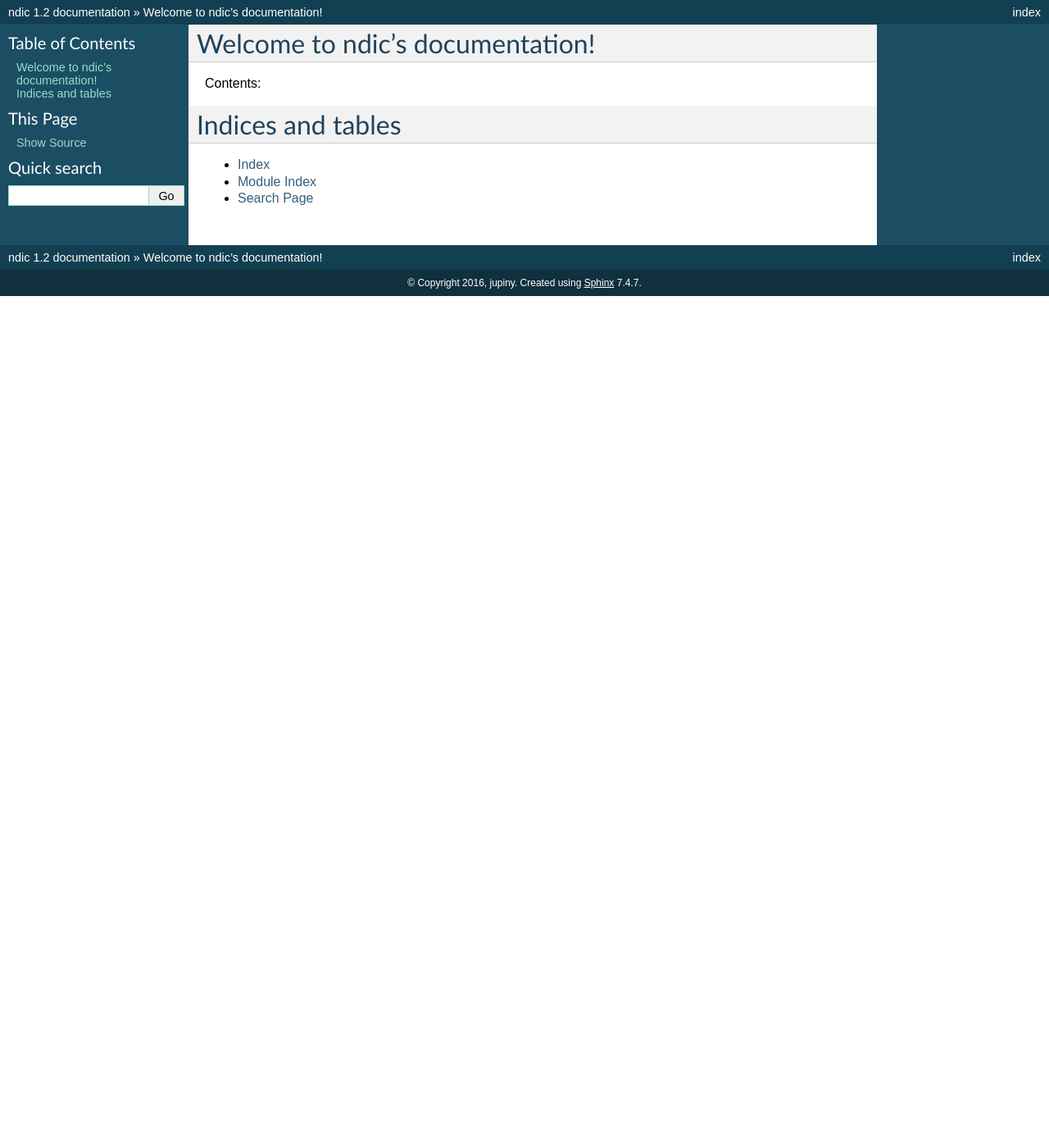
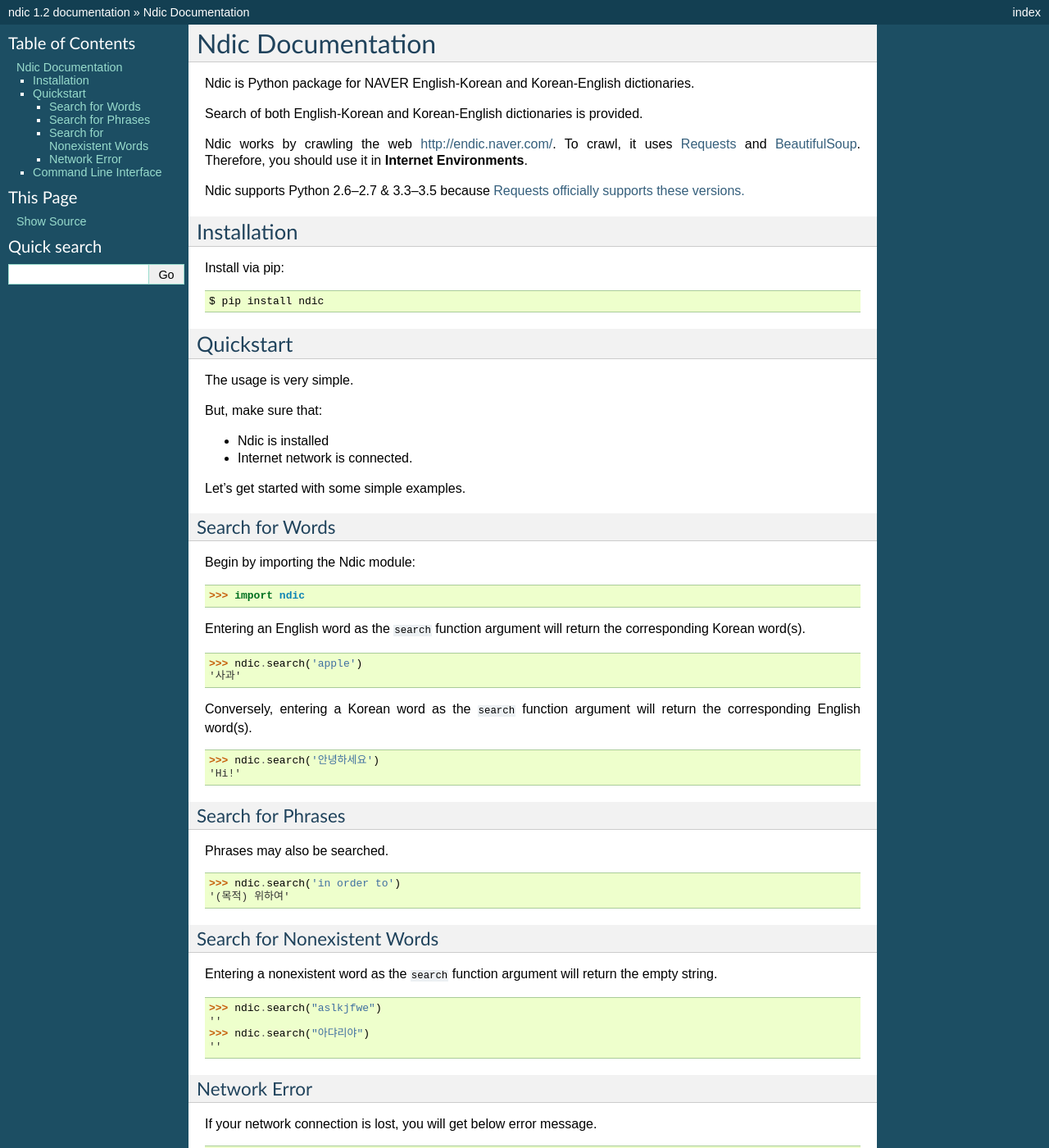
Before and after one commit to jupiny/ndic, a Sphinx documentation site: the page built from docs/index.rst, in a window 1280 px wide and 1400 px high. Shown: the whole window at 82% size. Built offline with Sphinx 7.4.7, drawn with Linux system fonts in a browser that asks for light colours; some of the changed text lies outside the part shown.

Commit message:
update index reStructuredText for documentation

```diff
--- a/docs/index.rst
+++ b/docs/index.rst
@@ -3,19 +3,117 @@
    You can adapt this file completely to your liking, but it should at least
    contain the root `toctree` directive.
 
-Welcome to ndic's documentation!
-================================
-
-Contents:
+Ndic Documentation
+******************
 
 .. toctree::
    :maxdepth: 2
 
+Ndic is Python package for NAVER English-Korean and Korean-English dictionaries.
+
+Search of both English-Korean and Korean-English dictionaries is provided.
+
+Ndic works by crawling the web http://endic.naver.com/. To crawl, it
+uses `Requests`_ and `BeautifulSoup`_. Therefore, you should use it in **Internet Environments**.
+
+Ndic supports Python 2.6–2.7 & 3.3–3.5 because `Requests officially
+supports these versions.`_
 
 
-Indices and tables
-==================
+Installation
+============
 
-* :ref:`genindex`
-* :ref:`modindex`
-* :ref:`search`
+Install via pip:
+
+::
+
+    $ pip install ndic
+
+Quickstart
+===========
+
+The usage is very simple.
+
+But, make sure that:
+
+* Ndic is installed
+* Internet network is connected.
+
+Let's get started with some simple examples.
+
+Search for Words
+----------------
+
+Begin by importing the Ndic module:
+
+::
+
+    >>> import ndic
+
+Entering an English word as the ``search`` function argument will return the
+corresponding Korean word(s).
+
+::
+
+    >>> ndic.search('apple')
+    '사과'
+
+Conversely, entering a Korean word as the ``search`` function argument will return
+the corresponding English word(s).
+
+::
+
+    >>> ndic.search('안녕하세요')
+    'Hi!'
+
+Search for Phrases
+------------------
+
+Phrases may also be searched.
+
+::
+
+    >>> ndic.search('in order to')
+    '(목적) 위하여'
+
+Search for Nonexistent Words
+----------------------------
+
+Entering a nonexistent word as the ``search`` function argument will return the
+empty string.
+
+::
+
+    >>> ndic.search("aslkjfwe")
+    ''
+    >>> ndic.search("아댜리야")
+    ''
+
+Network Error
+-------------
+
+If your network connection is lost, you will get below error message.
+
+::
+
+    >>> ndic.search('...')
+    NdicConnectionError: Network connection is lost. Please check the connection to the Internet.
+
+Command Line Interface
+======================
+
+Furthermore, Ndic supports CLI(Command Line System).
+
+So you can use it
+in command line and get the return value of the ``search`` fuction in terminals. It works
+by `Click`_.
+
+::
+
+    $ ndic love
+    (특히 가족・친구에 대한) 사랑
+
+.. _Requests: http://docs.python-requests.org/en/master/
+.. _BeautifulSoup: https://www.crummy.com/software/BeautifulSoup/bs4/doc/
+.. _Requests officially supports these versions.: https://github.com/kennethreitz/requests#feature-support
+.. _Click: http://click.pocoo.org/5/
```
